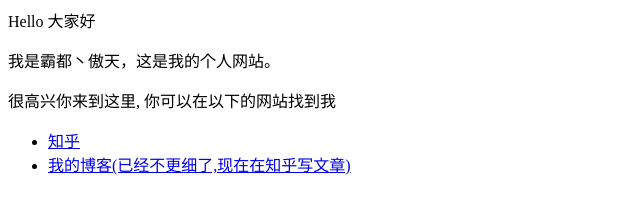
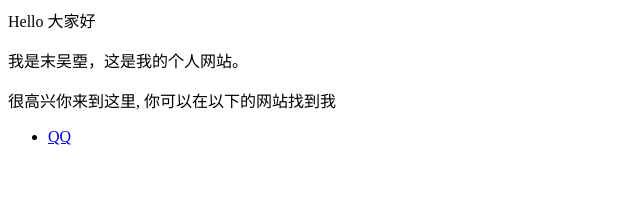
Before and after one commit to Mwy2007/.github.io, a plain HTML site: page index.html in a window 1280 px wide. Shown: the whole page, without its empty margins (0-640 px from the left). Drawn offline with Linux system fonts and the light colour scheme.

Commit message:
Update index.html

```diff
--- a/index.html
+++ b/index.html
@@ -1,8 +1,7 @@
 <p>Hello 大家好</p>
-<p>我是霸都丶傲天，这是我的个人网站。 </p>
+<p>我是末吴垔，这是我的个人网站。 </p>
 <p>很高兴你来到这里, 你可以在以下的网站找到我</p>
 
 <ul>
-  <li> <a href="https://www.zhihu.com/people/AJLoveChina">知乎</a> </li>
-  <li> <a href="http://hejie.nigeerhuo.com">我的博客(已经不更细了,现在在知乎写文章)</a> </li>
+  <li> <a href="https://user.qzone.qq.com/2133077299">QQ</a> </li>
 </ul>
```
